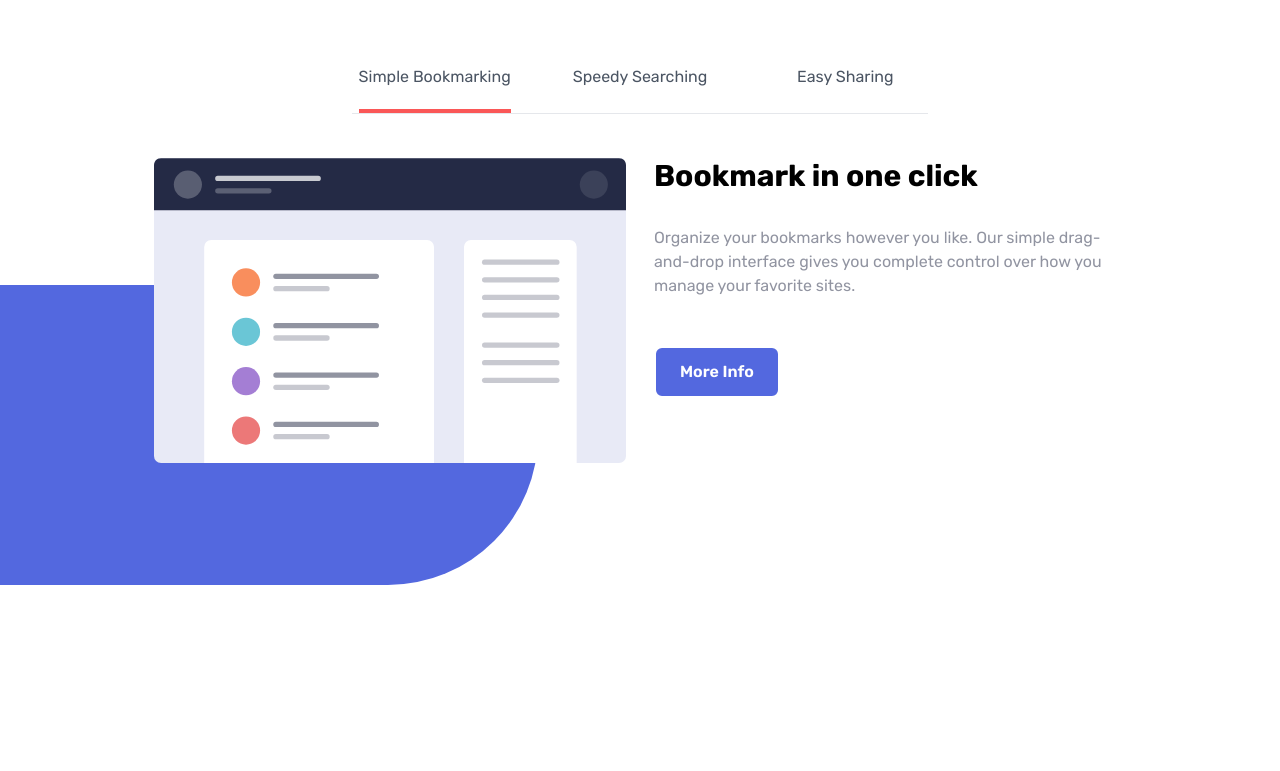
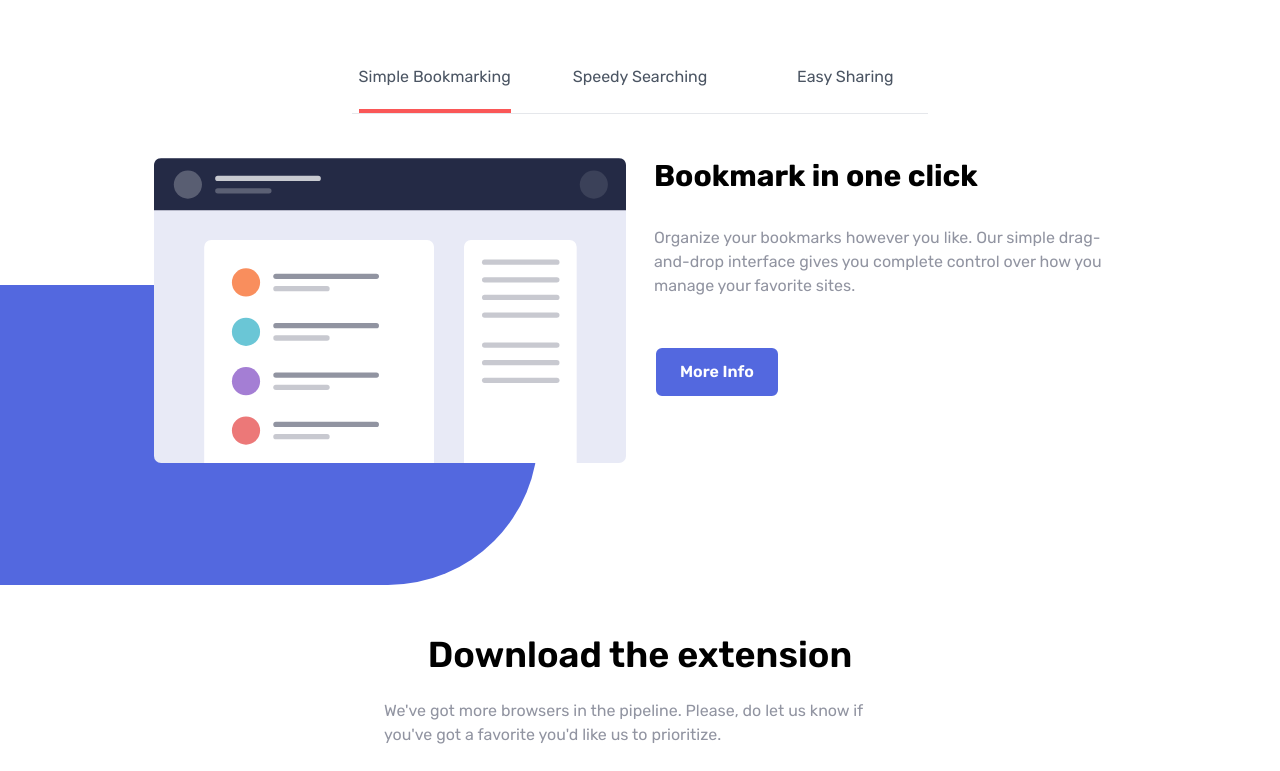
Before and after one commit to DakouriKobri/tailwind-from-scratch-course-bigger-projects, a website: page bookmark-landing-page/index.html in a window 1280 px wide. Shown: the part 855-1626 px from the top of the page. Before the commit the page ends 1466 px from the top, so only its background shows below. Drawn offline with Linux system fonts and the light colour scheme.

Commit message:
Add download heading

```diff
--- a/bookmark-landing-page/index.html
+++ b/bookmark-landing-page/index.html
@@ -197,6 +197,17 @@
       </div>
     </div>
   </section>
+
+  <!-- DOWNLOAD HEADING -->
+  <section id="download">
+    <div class="container mx-auto p-6">
+      <h2 class="mb-6 text-3xl font-semibold text-center md:text-4xl">Download the extension</h2>
+      <p class="max-w-lg mx-auto text-grayishBlue">
+        We've got more browsers in the pipeline. Please, do let us know if you've got a favorite
+        you'd like us to prioritize.
+      </p>
+    </div>
+  </section>
 </body>
 
 </html>
```
Also changed, not shown: bookmark-landing-page/css/style.css.
